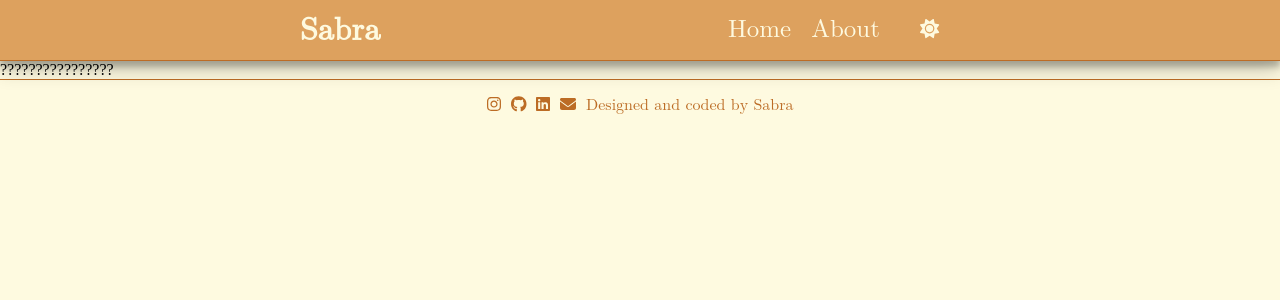
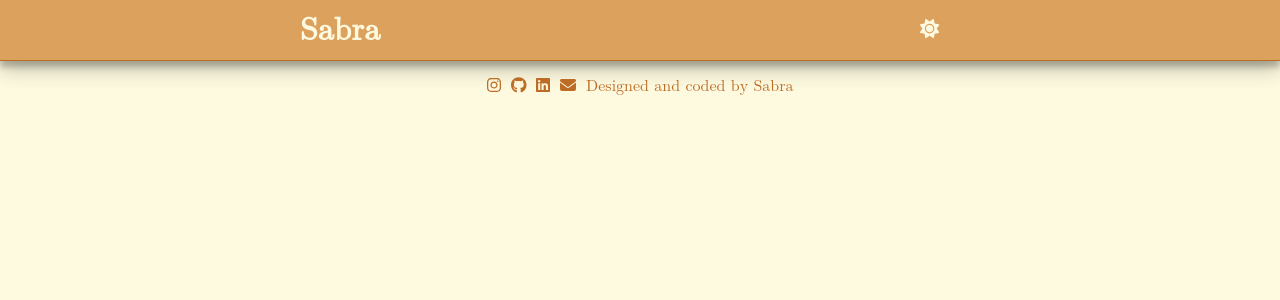
Before and after one commit to Sabraaa/myportfilio, a React (Create React App) app: page / in a window 1280 px wide. Shown: the top 300 px of the page. Built offline with nearby package versions, Linux system fonts and the light colour scheme.

Commit message:
acht still on it

```diff
--- a/src/App.js
+++ b/src/App.js
@@ -7,13 +7,12 @@ import { BrowserRouter } from "react-router-dom";
 function App() {
   return (
     <div>
-      <BrowserRouter>
         <Layout>
           <AppRoute/>
         </Layout>
-      </BrowserRouter>
     </div>
   );
 }
 
+
 export default App;
--- a/src/Layout/Layout.js
+++ b/src/Layout/Layout.js
@@ -2,15 +2,18 @@ import React from "react";
 import "./Layout.scss";
 import Header from "../components/Header/Header";
 import Footer from "../components/Footer/Footer";
-import Home from "../components/Home/Home";
 
-const Layout = () => {
+console.log("Layout component loaded");
+const Layout = ({children}) => {
   return (
     <div>
       <div className="layout-header">
         <Header />
       </div>
-   ????????????????
+      {/* <div>asdfghjk</div> */}
+      <main className="layout-main">
+        {children}
+      </main>
       <div className="layout-footer">
         <Footer />
       </div>
--- a/src/Layout/Layout.scss
+++ b/src/Layout/Layout.scss
@@ -0,0 +1,14 @@
+.layout-header {
+    height: 60px;
+    background-color: #ccc;
+  }
+
+  .layout-main {
+    flex: 1;
+    overflow-y: auto;
+  }
+
+  .layout-footer {
+    height: 40px;
+    background-color: #ccc;
+  }
--- a/src/components/Footer/Footer.scss
+++ b/src/components/Footer/Footer.scss
@@ -1,4 +1,5 @@
 .mainfooter-container {
+  background-color: #fefae0;
   border-top: 1px solid #bc6c25;
   .footer-container {
     font-family: math;
--- a/src/components/Header/Header.js
+++ b/src/components/Header/Header.js
@@ -12,17 +12,7 @@ function Header() {
           <h1> Sabra</h1>
           <div className="header-container-right">
             <div className="header-container-right-title">
-              <>
-                <Link className="header-link" to="/">
-                  Home
-                </Link>
-                <Link className="header-link" to="/About">
-                  About
-                </Link>
-                {/* <Link to="/projects">Projects</Link> */}
-                {/* <Link to="/resume">Resume</Link> */}
-                <Outlet />
-              </>
+
             </div>
             <button className="btn">
               <FontAwesomeIcon icon={faSun} />
--- a/src/routes/AppRouts.js
+++ b/src/routes/AppRouts.js
@@ -1,5 +1,5 @@
 import React from "react";
-import { BrowserRouter as Router, Route, Routes } from "react-router-dom";
+import { BrowserRouter, BrowserRouter as Router, Route, Routes } from "react-router-dom";
 
 // import Footer from "../components/Footer/Footer";
 // import Header from "../components/Header/Header";
@@ -12,6 +12,8 @@ import NoPath from "../screen/NoPath/NoPath"
 
 const AppRoute = () => {
   return (
+    <BrowserRouter basename="/SABRASPORTFOLIO">
+
     <Router>
       <div className="approutes">
         <Routes>
@@ -23,6 +25,7 @@ const AppRoute = () => {
         </Routes>
       </div>
     </Router>
+    </BrowserRouter>
   );
 };
 
```
